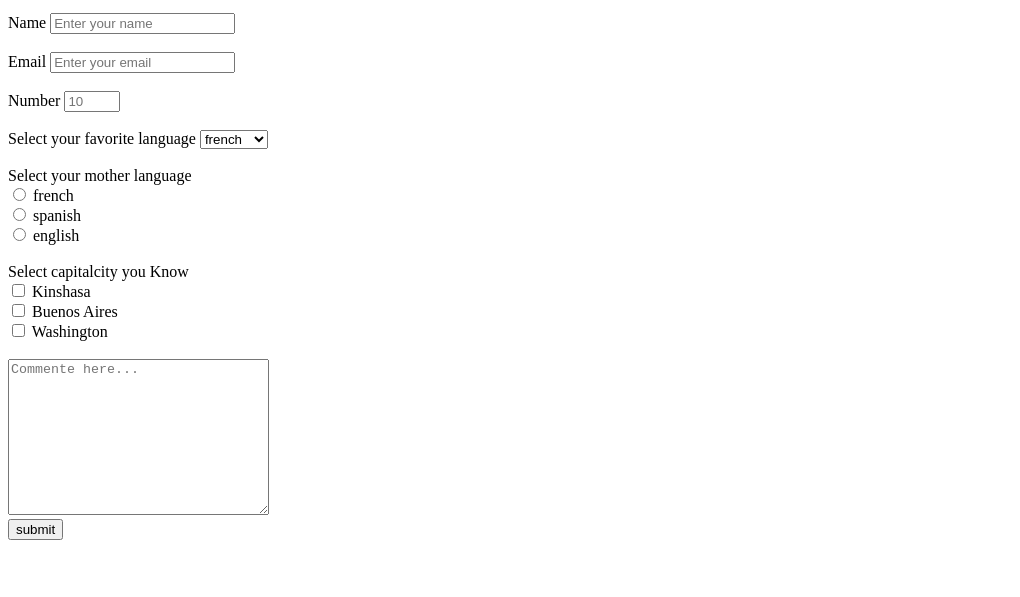
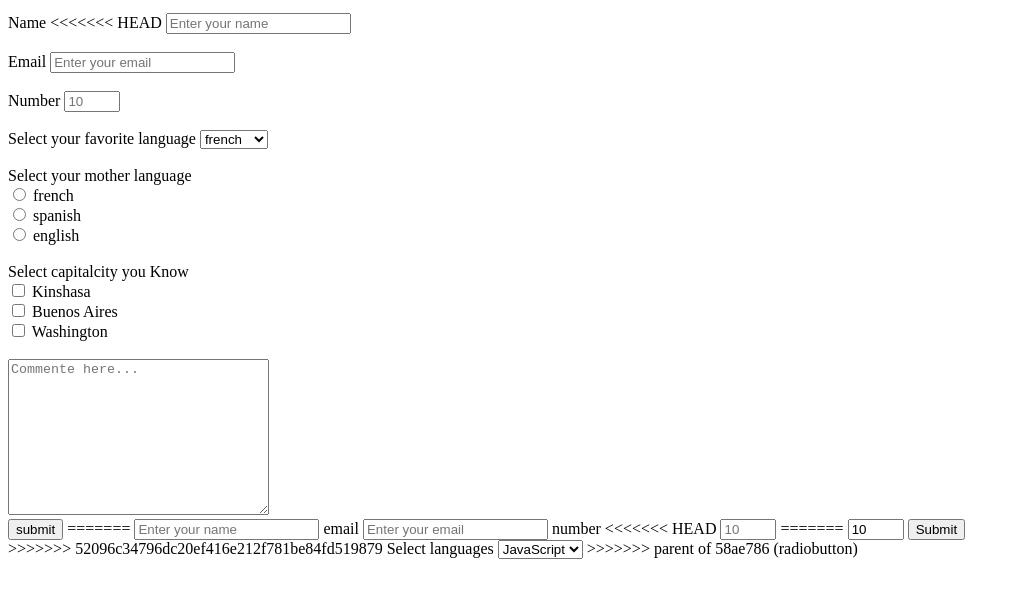
Before and after one commit to iambenkis/maria-and-ben, a plain HTML site: page index.html in a window 1280 px wide. Shown: the part 101-698 px from the top of the page, without its empty margins (0-1020 px from the left). Drawn offline with Linux system fonts and the light colour scheme.

Commit message:
final commit

```diff
--- a/index.html
+++ b/index.html
@@ -17,6 +17,7 @@
   </p>
   <form action="" id="survey-form">
       <label id = "name-label">Name</label>
+<<<<<<< HEAD
       <input type="text" id="name" required placeholder="Enter your name"><br><br>
       <label id = "email-label">Email</label>
       <input type="email" id="email" required placeholder="Enter your email"><br><br>
@@ -55,6 +56,26 @@
       <textarea name="" id="" cols="30" rows="10" placeholder="Commente here..."></textarea>
       <br>
        <button id="submit">submit</button>
+=======
+      <input type="text" id="name" required placeholder="Enter your name">
+      <label id = "email-label">email</label>
+      <input type="email" id="email" required placeholder="Enter your email">
+      <label id = "number-label">number</label>
+<<<<<<< HEAD
+      <input type="number" id="number" required min="10" max="50" placeholder="10">
+=======
+      <input type="number" id="number" required min="10" max="50" value="10">
+      <button class="Submit">Submit</button>
+  </form>
+>>>>>>> 52096c34796dc20ef416e212f781be84fd519879
+
+      <label for="">Select languages</label>
+      <select name="languages" id="dropdown">
+          <option value="JavaScript">JavaScript</option>
+          <option value="html">Html</option>
+          <option value="react">React</option>
+      </select>
+>>>>>>> parent of 58ae786 (radiobutton)
   </form>
 
     <script  src="js/index.js"></script>
```
